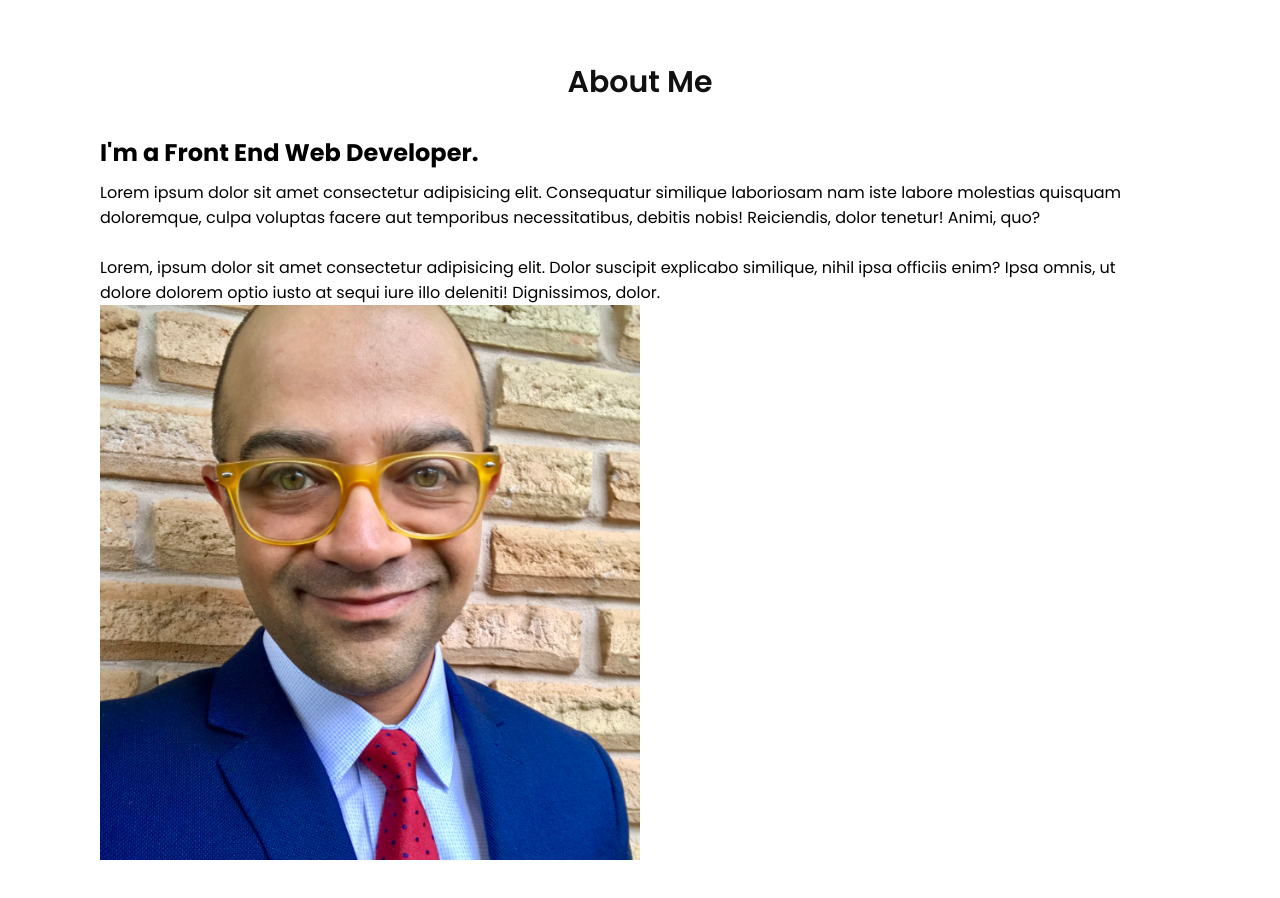
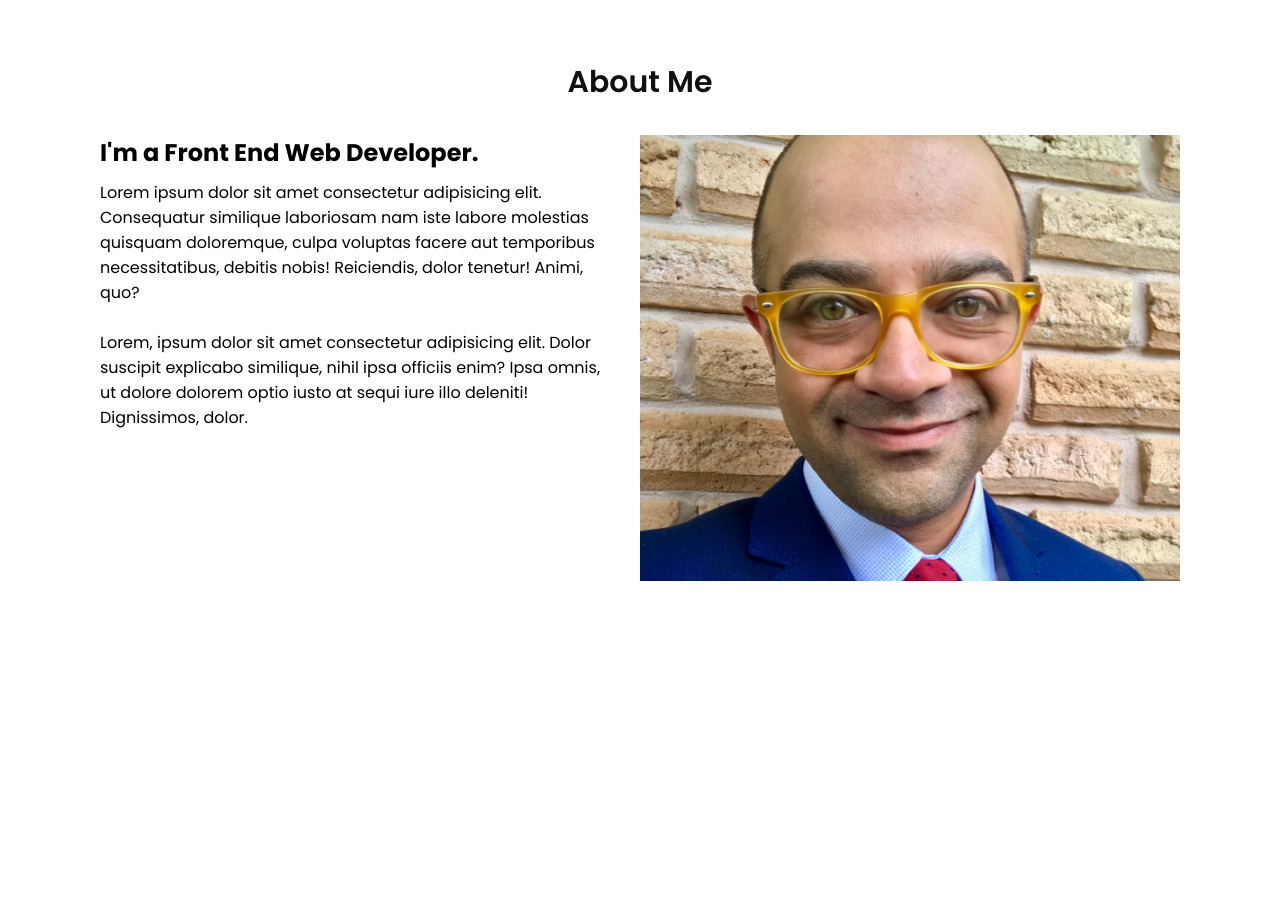
Before and after one commit to seanaskandari/seanaskandari.github.io, a plain HTML site: page index.html in a window 1280 px wide. Shown: the part 840-1738 px from the top of the page. After the commit the page ends 1528 px from the top, so only its background shows below. Drawn offline with Linux system fonts and the light colour scheme.

Commit message:
updated headshot and about me box, updated css

```diff
--- a/index.html
+++ b/index.html
@@ -14,6 +14,7 @@
             <li><a href="#">Home</a></li>
             <li><a href="#">About</a></li>
             <li><a href="#">Work</a></li>
+            <li><a href="#">Resume</a></li>
             <li><a href="#">Contact</a></li>
         </ul>
     </header>
@@ -31,12 +32,18 @@
         <div class="content">
             <div class="contentBx w50">
                 <h3>I'm a Front End Web Developer.</h3>
-                <p>Lorem ipsum dolor sit amet consectetur adipisicing elit. Consequatur similique laboriosam nam iste labore molestias quisquam doloremque, culpa voluptas facere aut temporibus necessitatibus, debitis nobis! Reiciendis, dolor tenetur! Animi, quo?<br><br>
-                Lorem, ipsum dolor sit amet consectetur adipisicing elit. Dolor suscipit explicabo similique, nihil ipsa officiis enim? Ipsa omnis, ut dolore dolorem optio iusto at sequi iure illo deleniti! Dignissimos, dolor.</p>
+                <p>Lorem ipsum dolor sit amet consectetur adipisicing elit.
+                    Consequatur similique laboriosam nam iste labore molestias
+                    quisquam doloremque, culpa voluptas facere aut temporibus
+                    necessitatibus, debitis nobis! Reiciendis, dolor tenetur!
+                    Animi, quo?<br><br>Lorem, ipsum dolor sit amet consectetur
+                    adipisicing elit. Dolor suscipit explicabo similique, nihil
+                    ipsa officiis enim? Ipsa omnis, ut dolore dolorem optio iusto
+                    at sequi iure illo deleniti! Dignissimos, dolor.</p>
             </div>
-        </div>
-        <div class="w50">
-            <img src="sean_headshot1.jpg" class="img">
+            <div class="w50">
+                <img src="sean_headshot3.jpg" class="img">
+            </div>
         </div>
     </section>
     <script type="text/javascript">
--- a/style.css
+++ b/style.css
@@ -139,5 +139,5 @@ header.sticky ul li a
 }
 img
 {
-    max-width: 50%;
+    max-width: 100%;
 }
```
Also changed, not shown: sean_headshot1.jpg (deleted), sean_headshot3.jpg (added), 1 other file.
